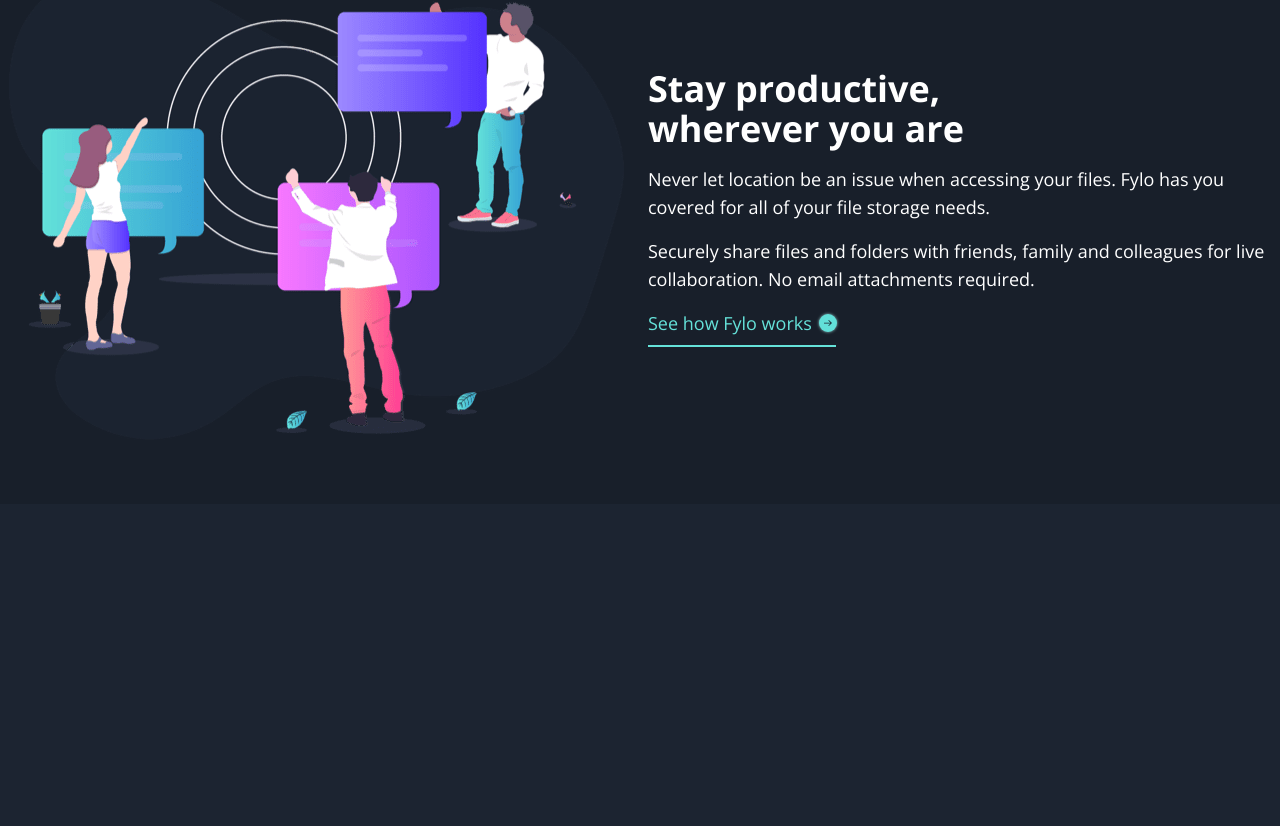
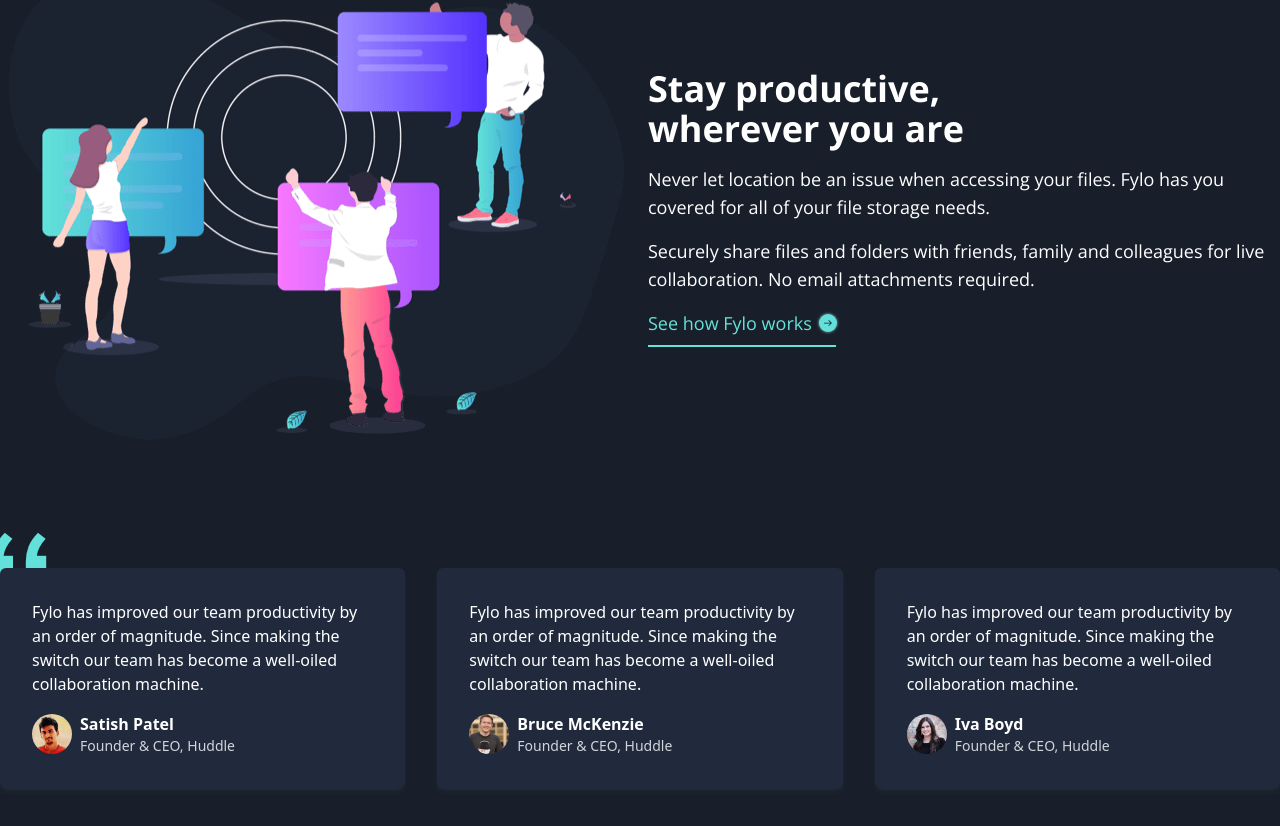
Before and after one commit to moutafatin1/fylo-dark-theme-landing-page, a React (Vite) app: page / in a window 1280 px wide. Shown: the part 1725-2551 px from the top of the page. Before the commit the page ends 2229 px from the top, so only its background shows below. Built offline with nearby package versions, Linux system fonts and the light colour scheme.

Commit message:
testimonials section

```diff
--- a/src/App.tsx
+++ b/src/App.tsx
@@ -3,6 +3,7 @@
   FeatureSection,
   Header,
   IntroSection,
+  TestimonialsSection,
 } from "./components";
 
 const App = () => {
@@ -12,6 +13,7 @@
       <IntroSection />
       <FeatureSection />
       <DescriptionSection />
+      <TestimonialsSection />
     </>
   );
 };
--- /dev/null
+++ b/src/components/TestimonialsSection.tsx
@@ -0,0 +1,46 @@
+import Avatar1 from "../assets/images/profile-1.jpg";
+import Avatar2 from "../assets/images/profile-2.jpg";
+import Avatar3 from "../assets/images/profile-3.jpg";
+import { TestimonialCard } from "./common";
+
+const testimonials = [
+  {
+    review:
+      "Fylo has improved our team productivity by an order of magnitude. Since making the switch our team has become a well-oiled collaboration machine.",
+    user: {
+      name: "Satish Patel",
+      workLocation: "Founder & CEO, Huddle",
+      avatar: Avatar1,
+    },
+  },
+  {
+    review:
+      "Fylo has improved our team productivity by an order of magnitude. Since making the switch our team has become a well-oiled collaboration machine.",
+    user: {
+      name: "Bruce McKenzie",
+      workLocation: "Founder & CEO, Huddle",
+      avatar: Avatar2,
+    },
+  },
+  {
+    review:
+      "Fylo has improved our team productivity by an order of magnitude. Since making the switch our team has become a well-oiled collaboration machine.",
+    user: {
+      name: "Iva Boyd",
+      workLocation: "Founder & CEO, Huddle",
+      avatar: Avatar3,
+    },
+  },
+];
+
+export const TestimonialsSection = () => {
+  return (
+    <section className="relative -z-10 bg-mainBg py-16">
+      <div className="container mx-auto flex flex-col gap-8 px-6 lg:flex-row lg:px-0">
+        {testimonials.map((t) => (
+          <TestimonialCard key={t.user.name} testimonial={t} />
+        ))}
+      </div>
+    </section>
+  );
+};
--- /dev/null
+++ b/src/components/common/TestimonialCard.tsx
@@ -0,0 +1,42 @@
+import BgQuote from "../../assets/images/bg-quotes.png";
+
+type TestimonialCardProps = {
+  testimonial: {
+    review: string;
+    user: {
+      name: string;
+      avatar: string;
+      workLocation: string;
+    };
+  };
+};
+
+export const TestimonialCard = ({
+  testimonial: { review, user },
+}: TestimonialCardProps) => {
+  return (
+    <div className="relative mx-auto max-w-md rounded-md bg-testimonialsBg p-8 shadow-md shadow-gray-600/20">
+      {user.name.includes("Satish") && (
+        <img
+          src={BgQuote}
+          alt="bg quote"
+          className="absolute top-0 -left-2 -z-[1] -translate-y-9"
+        />
+      )}
+      <article className="space-y-4">
+        <p className="text-white">{review}</p>
+        <div className="flex items-center gap-2">
+          <img
+            src={user.avatar}
+            alt={user.name}
+            className="h-10 w-10 rounded-full"
+          />
+          <div className="flex flex-col">
+            <span className="font-bold text-white">{user.name}</span>
+            <span className="text-sm text-gray-300">{user.workLocation}</span>
+          </div>
+        </div>
+      </article>
+    </div>
+  );
+};
--- a/src/components/common/index.ts
+++ b/src/components/common/index.ts
@@ -1,2 +1,3 @@
 export * from "./Button";
 export * from "./FeatureCard";
+export * from "./TestimonialCard";
--- a/src/components/index.ts
+++ b/src/components/index.ts
@@ -2,3 +2,4 @@
 export * from "./FeatureSection";
 export * from "./Header";
 export * from "./IntroSection";
+export * from "./TestimonialsSection";
```
